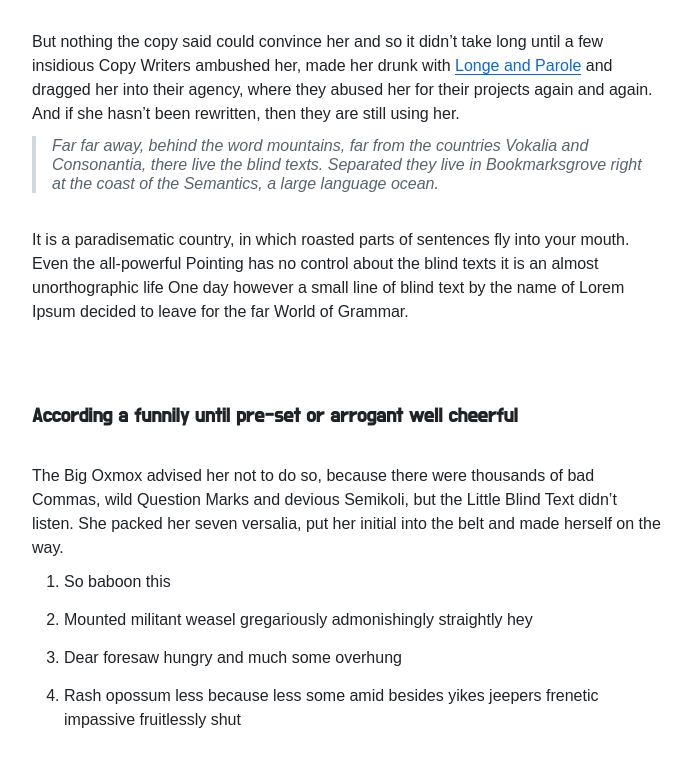
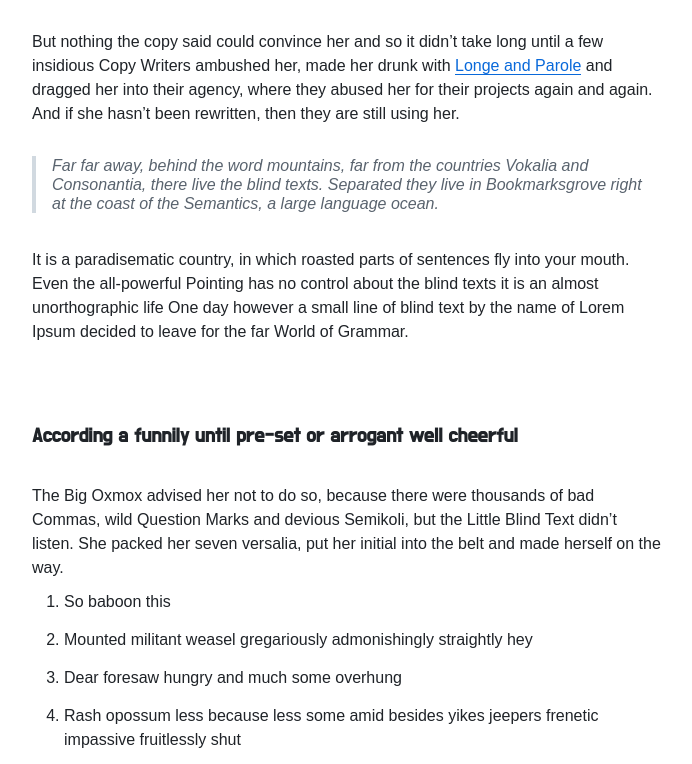
Before and after one commit to devcheolheon/devlog, a Gatsby site: page /new-beginnings/ in a window 1280 px wide. Shown: the part 860-1624 px from the top of the page, without its empty margins (293-985 px from the left). Built offline with nearby package versions, Linux system fonts and the light colour scheme; Gatsby itself is replaced by a stand-in of ours; some packages are replaced by stand-ins of ours; a web font is replaced by a local one.

Commit message:
[style] 마크다운 스타일 변경

```diff
--- a/src/pages/index.js
+++ b/src/pages/index.js
@@ -21,6 +21,7 @@ const BlogIndex = ({ data, location }) => {
   })
   const birsDir = birs.length ? makeDirs(birs, "BIR") : undefined
 
+  console.log(birsDir)
   return (
     <Layout location={location} title={siteTitle}>
       <SEO title="All posts" />
--- a/src/templates/blog-post.css
+++ b/src/templates/blog-post.css
@@ -8,8 +8,12 @@ blockquote {
 }
 .markdown-body {
     font-family : 'Sunflower',sans-serif;
+    margin-bottom: 100px;
 }
 .markdown-body p{
     margin-top: 35px;
     margin-bottom: 10px;
 }
+.markdown-body blockquote{
+    margin-top: 30px;
+}
```
